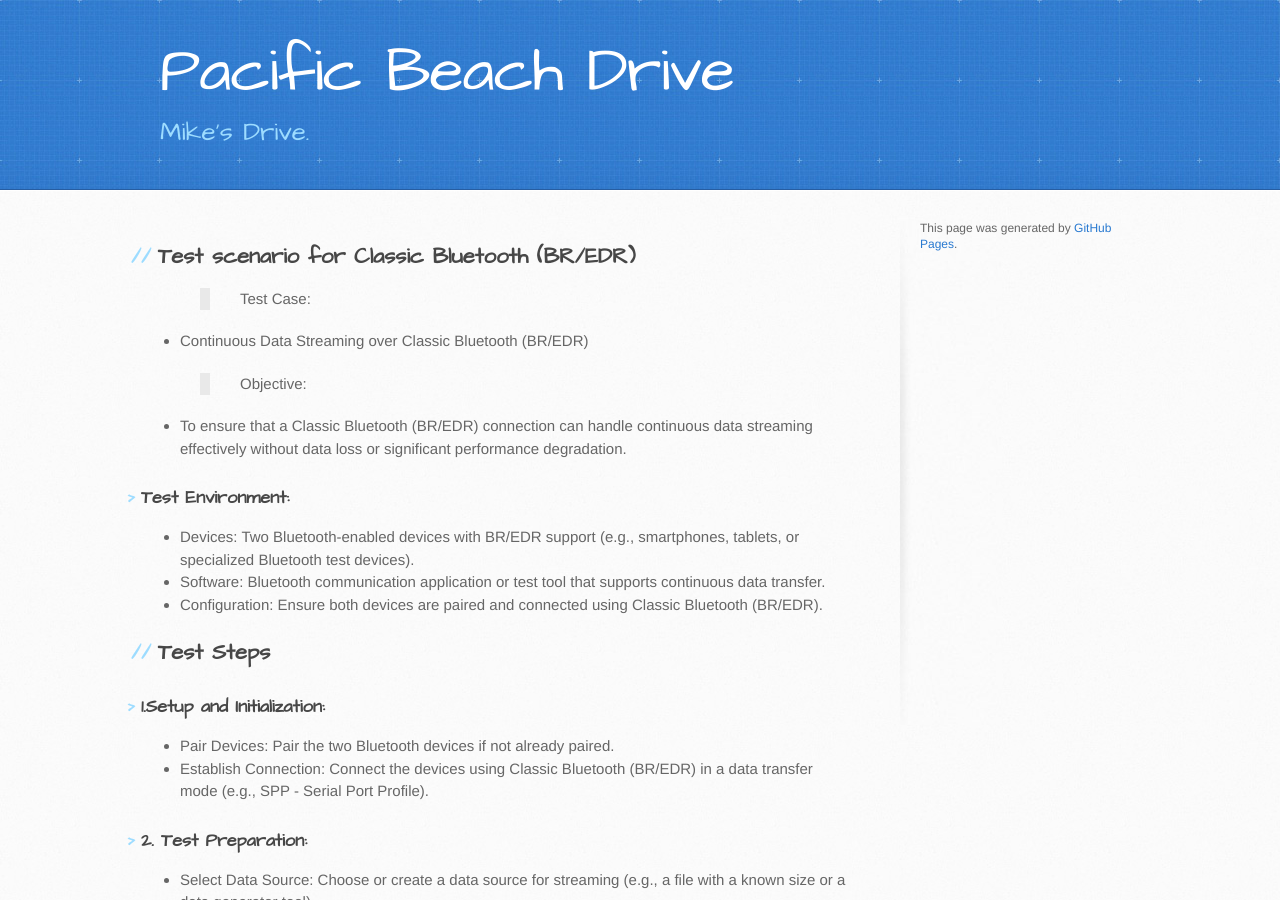
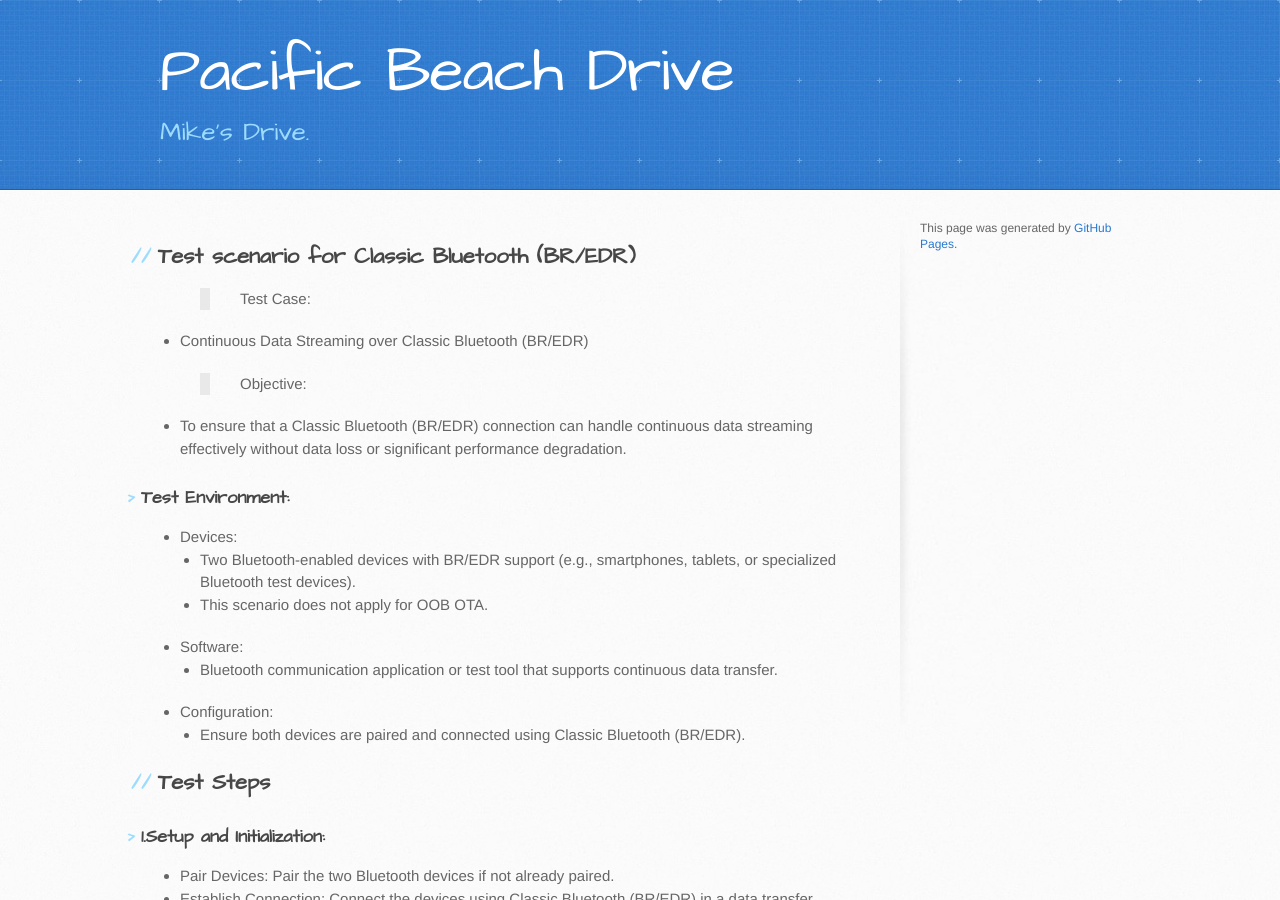
Before and after one commit to trumpfheller/trumpfheller.github.io, a Jekyll site: the page built from testing/bt_scenario_ClassicBluetooth.md, in a window 1280 px wide and 900 px high. Built offline with Jekyll 4.4.1, drawn with Linux system fonts in a browser that asks for light colours.

Commit message:
Update bt_scenario_ClassicBluetooth.md

```diff
--- a/testing/bt_scenario_ClassicBluetooth.md
+++ b/testing/bt_scenario_ClassicBluetooth.md
@@ -16,9 +16,13 @@ layout: default
 
 ### Test Environment:
 
-* Devices: Two Bluetooth-enabled devices with BR/EDR support (e.g., smartphones, tablets, or specialized Bluetooth test devices).
-* Software: Bluetooth communication application or test tool that supports continuous data transfer.
-* Configuration: Ensure both devices are paired and connected using Classic Bluetooth (BR/EDR).
+* Devices:
+  * Two Bluetooth-enabled devices with BR/EDR support (e.g., smartphones, tablets, or specialized Bluetooth test devices).
+  * This scenario does not apply for OOB OTA.
+* Software:
+  * Bluetooth communication application or test tool that supports continuous data transfer.
+* Configuration:
+  * Ensure both devices are paired and connected using Classic Bluetooth (BR/EDR).
 
 ## Test Steps
 
```
